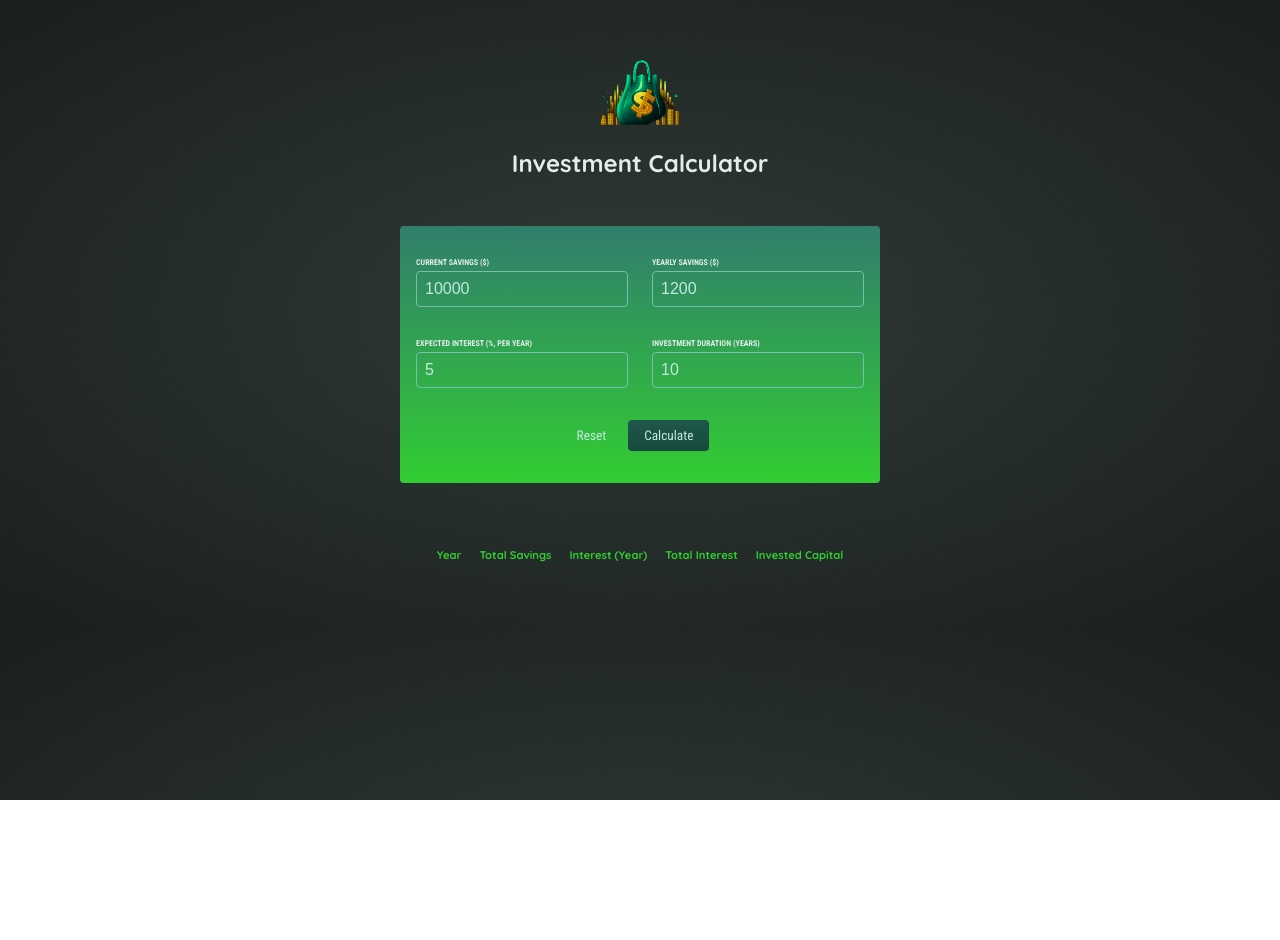
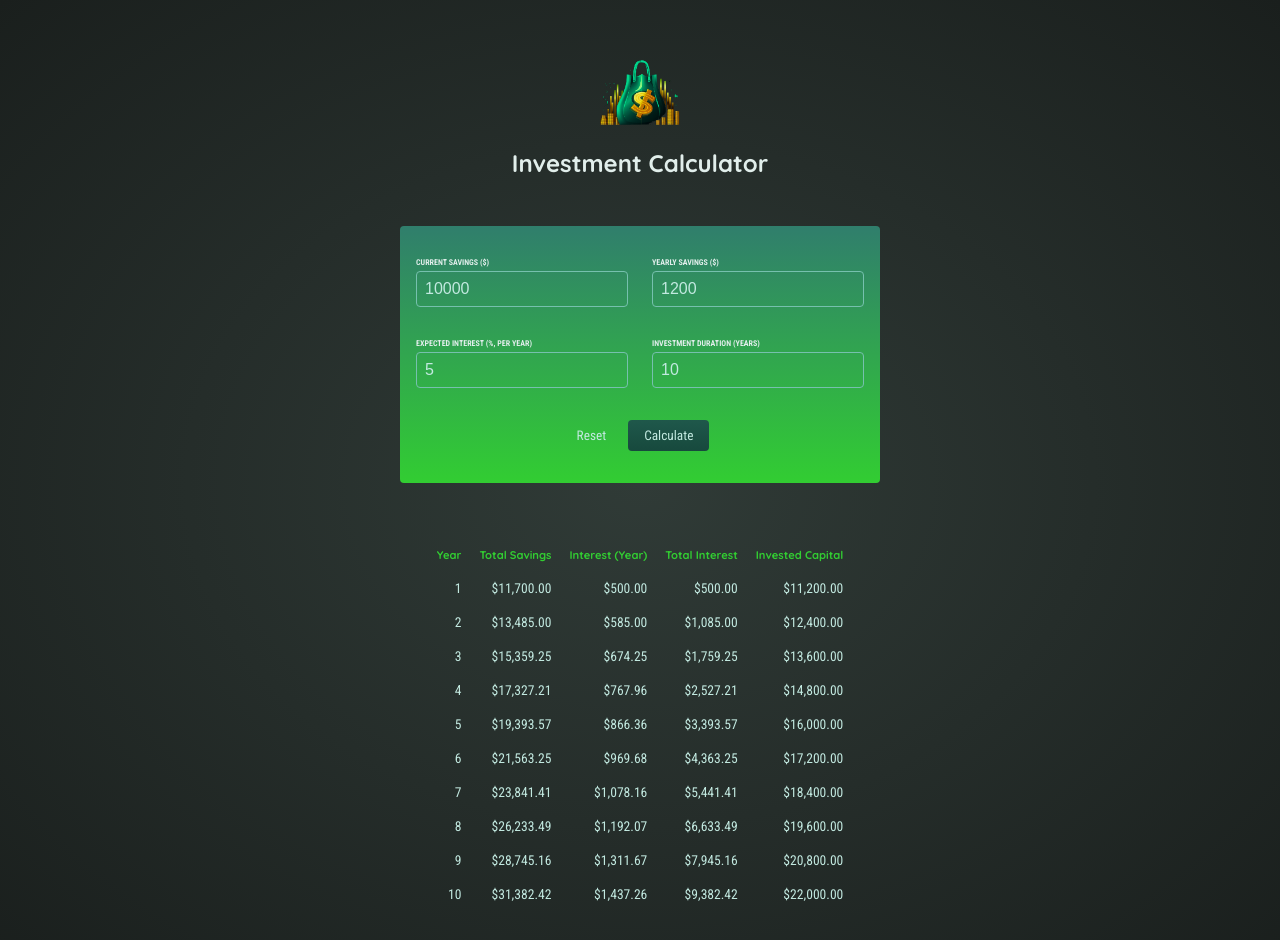
Before and after one commit to jtm2021/Investment_Calculator_React_Project, a React (Create React App) app: page / in a window 1280 px wide. Both pictures are taken after a click on the button "Calculate". Shown: the top 940 px of the page. Before the commit the page ends 800 px from the top, so only its background shows below. Built offline with nearby package versions, Linux system fonts and the light colour scheme.

Commit message:
Fix bug: formatting issue in results table component

```diff
--- a/src/components/ResultsTable/ResultsTable.js
+++ b/src/components/ResultsTable/ResultsTable.js
@@ -21,19 +21,19 @@
         </tr>
       </thead>
       <tbody>
-        {props.data.map((yearlyData) => {
-          <tr key={yearlyData.year}>
-            <td>{yearlyData.year}</td>
-            <td>{formatter.format(yearlyData.savingsEndOfYear)}</td>
-            <td>{formatter.format(yearlyData.yearlyInterest)}</td>
+        {props.data.map((yearData) => (
+          <tr key={yearData.year}>
+            <td>{yearData.year}</td>
+            <td>{formatter.format(yearData.savingsEndOfYear)}</td>
+            <td>{formatter.format(yearData.yearlyInterest)}</td>
             <td>
-              {formatter.format(yearlyData.savingsEndOfYear -
+              {formatter.format(yearData.savingsEndOfYear -
                 props.initialInvestment -
-                yearlyData.yearlyContribution * yearlyData.year)}
+                yearData.yearlyContribution * yearData.year)}
             </td>
-            <td>{formatter.format(props.initialInvestment + yearlyData.yearlyContribution * yearlyData.year)}</td>
-          </tr>;
-        })}
+            <td>{formatter.format(props.initialInvestment + yearData.yearlyContribution * yearData.year)}</td>
+          </tr>
+        ))}
       </tbody>
     </table>
   );
--- a/src/components/UserInput/UserInput.js
+++ b/src/components/UserInput/UserInput.js
@@ -2,14 +2,14 @@
 import classes from "./UserInput.module.css";
 
 const initialUserInput = {
-  'current-savings': 10000,
-  'yearly-contribution': 1200,
-  'expected-return': 5,
+  "current-savings": 10000,
+  "yearly-contribution": 1200,
+  "expected-return": 5,
   duration: 10,
 };
 
-const UserInput = props => {
-  const [ userInput, setUserInput ] = useState(initialUserInput);
+const UserInput = (props) => {
+  const [userInput, setUserInput] = useState(initialUserInput);
 
   const submitHandler = (event) => {
     event.preventDefault();
@@ -17,19 +17,22 @@
     props.onCalculate(userInput);
   };
 
-  const resetButton = (event) => {
+  const resetButton = () => {
     setUserInput(initialUserInput);
   };
 
   const inputChangeHandler = (input, value) => {
-    setUserInput((prevState) => {
-      return { ...prevState, [input]: value };
+    setUserInput((prevInput) => {
+      return {
+        ...prevInput,
+        [input]: +value,
+      }; //the + is to convert the string to a number
     });
   };
 
   return (
     <form onSubmit={submitHandler} className={classes.form}>
-      <div className={classes['input-group']}>
+      <div className={classes["input-group"]}>
         <p>
           <label htmlFor="current-savings">Current Savings ($)</label>
           <input
@@ -53,7 +56,7 @@
           />
         </p>
       </div>
-      <div className={classes['input-group']}>
+      <div className={classes["input-group"]}>
         <p>
           <label htmlFor="expected-return">
             Expected Interest (%, per year)
@@ -80,7 +83,11 @@
         </p>
       </div>
       <p className={classes.actions}>
-        <button onClick={resetButton} type="reset" className={classes.buttonAlt}>
+        <button
+          onClick={resetButton}
+          type="reset"
+          className={classes.buttonAlt}
+        >
           Reset
         </button>
         <button type="submit" className={classes.button}>
```
